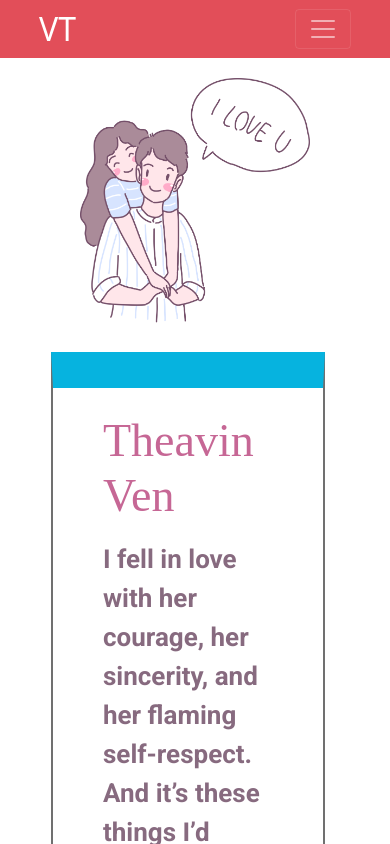
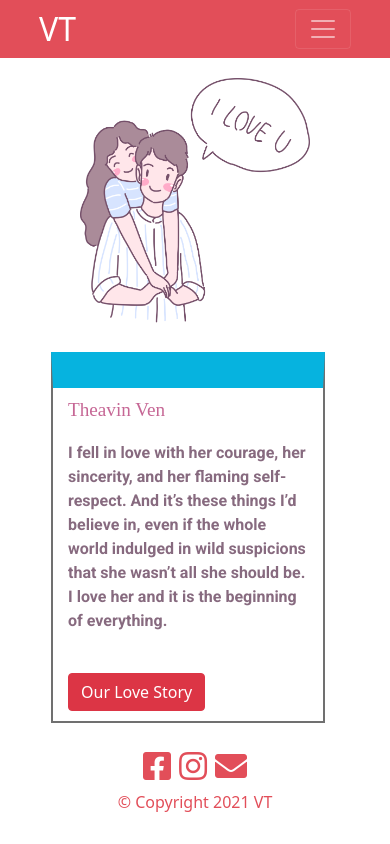
Before and after one commit to TheavinVen/MyWebsite, a plain HTML site: page MyLove.html in a window 390 px wide. Shown: the top 844 px of the page. Drawn offline with nearby package versions, Linux system fonts and the light colour scheme; a web font is replaced by a local one.

Commit message:
Add files via upload

```diff
--- a/CSS/style1.css
+++ b/CSS/style1.css
@@ -80,4 +80,16 @@
   .Mylink {
     margin: 0;
   }
+
+  .title {
+    padding: 10px 15px;
+  }
+
+  .title h2 {
+    font-size: 1.2rem;
+  }
+
+  .title p {
+    font-size: 1rem;
+  }
 }
--- a/CSS/style2.css
+++ b/CSS/style2.css
@@ -81,4 +81,16 @@
   .Mylink {
     margin: 0;
   }
+
+  .title {
+    padding: 10px 15px;
+  }
+
+  .title h2 {
+    font-size: 1.2rem;
+  }
+
+  .title p {
+    font-size: 1rem;
+  }
 }
```
Also changed, not shown: index.html (+4 -2 lines).
